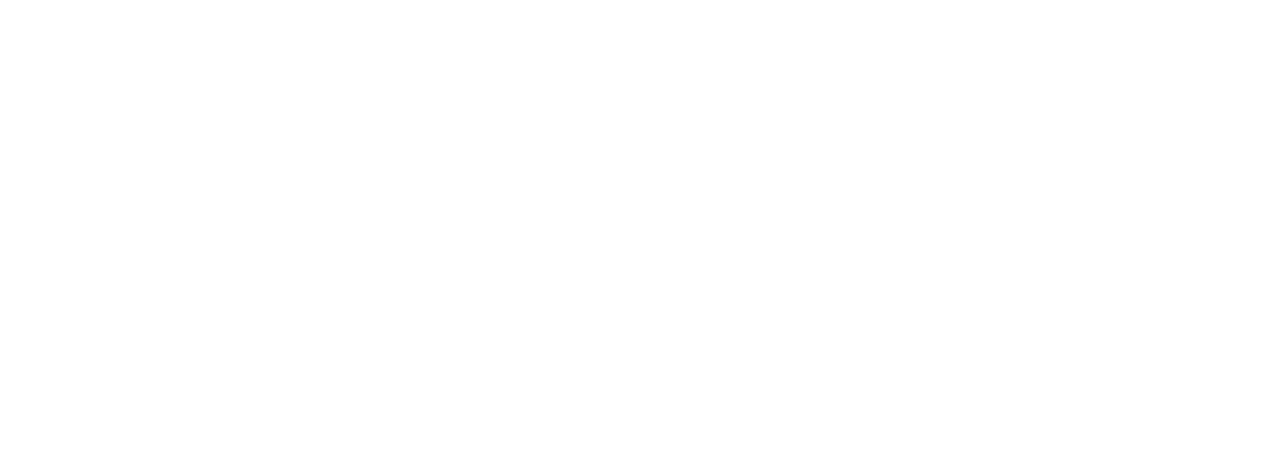
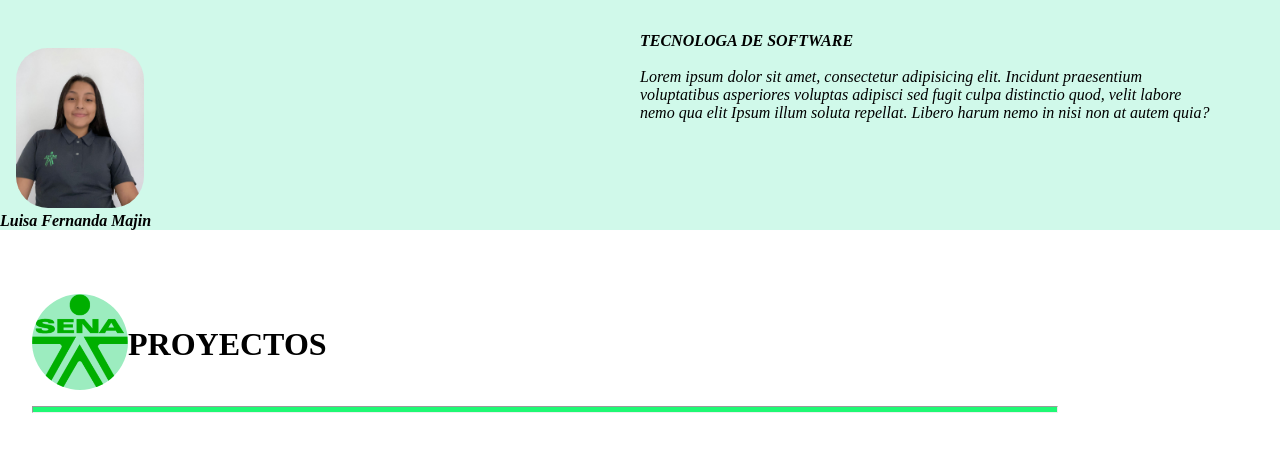
Before and after one commit to luisafernanda0222/Portafolio-luisa, a plain HTML site: page index.html in a window 1280 px wide. Drawn offline with Linux system fonts and the light colour scheme.

Commit message:
guardado1

```diff
--- a/index.html
+++ b/index.html
@@ -3,9 +3,28 @@
 <head>
     <meta charset="UTF-8">
     <meta name="viewport" content="width=device-width, initial-scale=1.0">
+    <link rel="stylesheet" href="style/style.css">
     <title>PORTAFOLIO</title>
 </head>
 <body>
+    <header class="first-part">
+    <div class="container-information">
+    <img class="img-photo" src="assents/foto.jpeg" alt="">
+    <h2 class="number">Luisa Fernanda Majin</h2>
+    </div>
+
+    <div class="title-information">
+    <h2 class="information">TECNOLOGA DE SOFTWARE </h2> <br>
+    Lorem ipsum dolor sit amet, consectetur adipisicing elit. Incidunt praesentium voluptatibus asperiores voluptas adipisci sed fugit culpa distinctio quod, velit labore nemo qua elit Ipsum illum soluta repellat. Libero harum nemo in nisi non at autem quia?
+    </div>
+    </header>
+
+    <div class="container-proyectos">
+    <img class="img-logo" src="assents/Logo_Sena.png" alt=""> <h1 class="title">PROYECTOS</h1>
+    </div>
+    <hr>
+
+    <div class="container-proyectos"></div>
 
 </body>
 </html>
--- a/style/style.css
+++ b/style/style.css
@@ -0,0 +1,52 @@
+* {
+    margin: 0;
+}
+.first-part{
+    width: 100%;
+    background-color:#d0f9ea;
+    display: flex;
+}
+.container-information{
+    width: 50%;
+}
+.img-photo{
+    width: 8rem;
+    height: 10rem;
+    margin-top: 3rem;
+    margin-left: 1rem;
+    border-radius: 2rem;
+}
+.number{
+    font-size: 1rem;
+    font-style: italic;
+}
+.title-information{
+    width: 45%;
+    font-style: italic;
+}
+.information{
+    font-size: 1rem;
+    margin-top: 2rem;
+}
+.container-proyectos{
+    display: flex;
+    margin-top: 4rem;
+}
+.img-logo{
+    width: 6rem;
+    height: 6rem;
+    margin-left: 2rem;
+    border-radius: 3rem;
+    background-color: #9cecbf;
+
+}
+.title{
+    margin-top: 2rem;
+}
+hr{
+    width: 80%;
+    height: 5px;
+    background-color: #1ff974;
+    margin-top: 1rem;
+    margin-left: 2rem;
+}
```
Also changed, not shown: assents/Logo_Sena.png (added), 1 other file.
